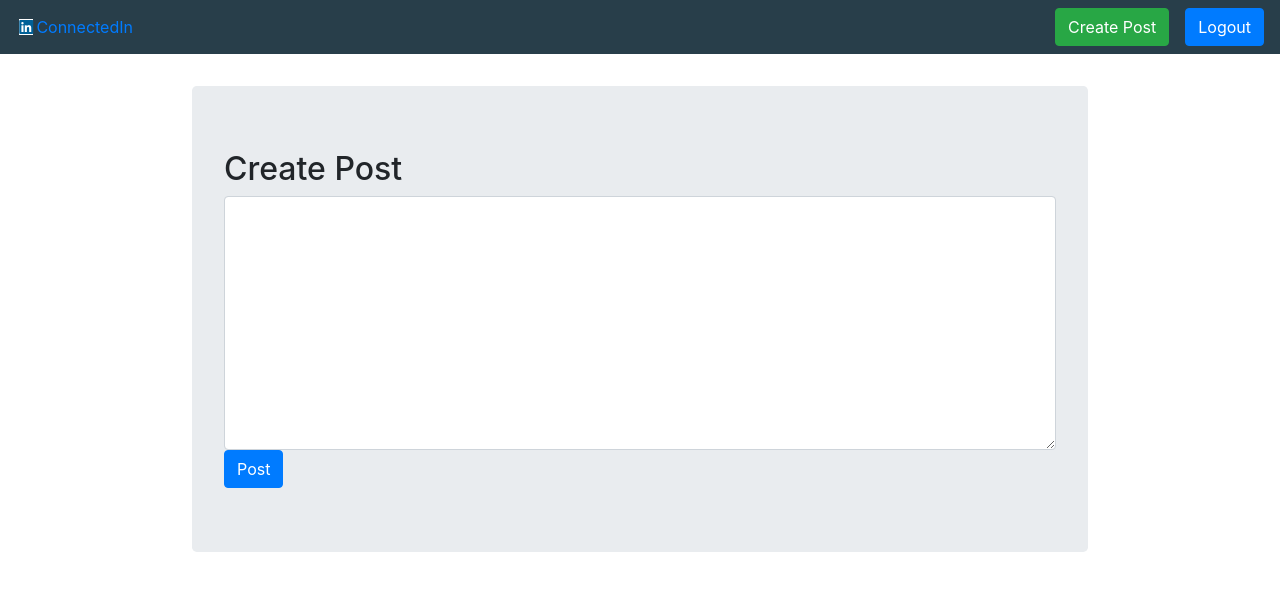
After one commit to LucasCarrias/ConnectedIn, a Django app: page /post/create in a window 1280 px wide. The commit adds this page. Shown: the top 591 px of the page. Run offline with Django 3.2, Linux system fonts and the light colour scheme; a user stored in the database is signed in; some libraries are stand-ins or nearby versions.

Commit message:
Create post

```diff
--- /dev/null
+++ b/connectedin/core/forms.py
@@ -0,0 +1,4 @@
+from django import forms
+
+class PostForm(forms.Form):
+    body = forms.CharField(required=True)
--- a/connectedin/core/templates/core/base.html
+++ b/connectedin/core/templates/core/base.html
@@ -26,15 +26,16 @@
 <body>
     {% if user.is_authenticated %}
     <div class="navbar">
-        <span >
-            <a href="{% url 'core:home' %}" class="app-name">
+
+            <a href="{% url 'core:home' %}" class="nav-brand">
                 <i class="fab fa-linkedin"></i>ConnectedIn
             </a>
+            <a href={% url 'core:create_post' %} class="ml-auto mr-3 btn btn-success">Create Post</a>
             <form action="{% url 'user_account:logout' %}" method='POST' class='float-right'>
                 {% csrf_token %}
                 <input type="submit" value='Logout' class="btn btn-primary">
             </form>
-        </span>
+
     </div>
     {% endif %}
     <div id="content">
--- /dev/null
+++ b/connectedin/core/templates/core/posts/create.html
@@ -0,0 +1,12 @@
+{% extends 'core/base.html' %}
+
+{% block content %}
+    <div class="jumbotron">
+        <h2>Create Post</h2>
+        <form action={% url 'core:create_post' %} method="post">
+            {% csrf_token %}
+            <textarea name="body" id="body" cols="30" rows="10" class="form-control"></textarea>
+            <button type="submit" class="btn btn-primary">Post</button>
+        </form>
+    </div>
+{% endblock content %}
--- a/connectedin/core/urls.py
+++ b/connectedin/core/urls.py
@@ -8,4 +8,5 @@ urlpatterns = [
     path('profile/<slug:profile_slug>/', views.profile, name="profile"),
     path('profile/<slug:profile_slug>/invite', views.invite, name="invite"),
     path('profile/<int:id>/accept', views.accept_invite, name="accept_invite"),
+    path('post/create', views.create_post, name='create_post')
 ]
--- a/connectedin/core/views.py
+++ b/connectedin/core/views.py
@@ -1,5 +1,6 @@
 from django.shortcuts import render, get_object_or_404
-from .models import Profile, Invitation
+from .models import Profile, Invitation, Post
+from .forms import PostForm
 from django.views.decorators.http import require_POST
 from django.contrib.auth.decorators import login_required
 from django.shortcuts import redirect
@@ -13,7 +14,8 @@ def home(request):
                   "core/home.html",
                   {'profiles': profiles,
                    'invitations': current_profile.invitations.filter(status="waiting"),
-                   'contacts': current_profile.connections},
+                   'contacts': current_profile.connections,
+                   'timeline': current_profile.timeline}
                    )
 
 @login_required
@@ -39,8 +41,24 @@ def invite(request, profile_slug):
                   {'profile': profile,
                    'message': 'Invitation Sent'})
 
+@login_required
+@require_POST
 def accept_invite(request, id):
     invitation = Invitation.objects.get(id=id)
     invitation.status = "accepted"
     invitation.save()
     return redirect("/")
+
+
+@login_required
+def create_post(request):
+    if request.method == "POST":
+        current_profile = Profile.objects.get(user=request.user)
+        form = PostForm(request.POST)
+        if form.is_valid():
+            Post(body=form.cleaned_data['body'], profile=current_profile).save()
+            return redirect('/')
+        else:
+            return redirect('post/create')
+    else:
+        return render(request, 'core/posts/create.html', {'form': PostForm()})
```
Also changed, not shown: connectedin/core/models.py (+9 -0 lines), connectedin/core/templates/core/home.html (+21 -15 lines), connectedin/db.sqlite3.
